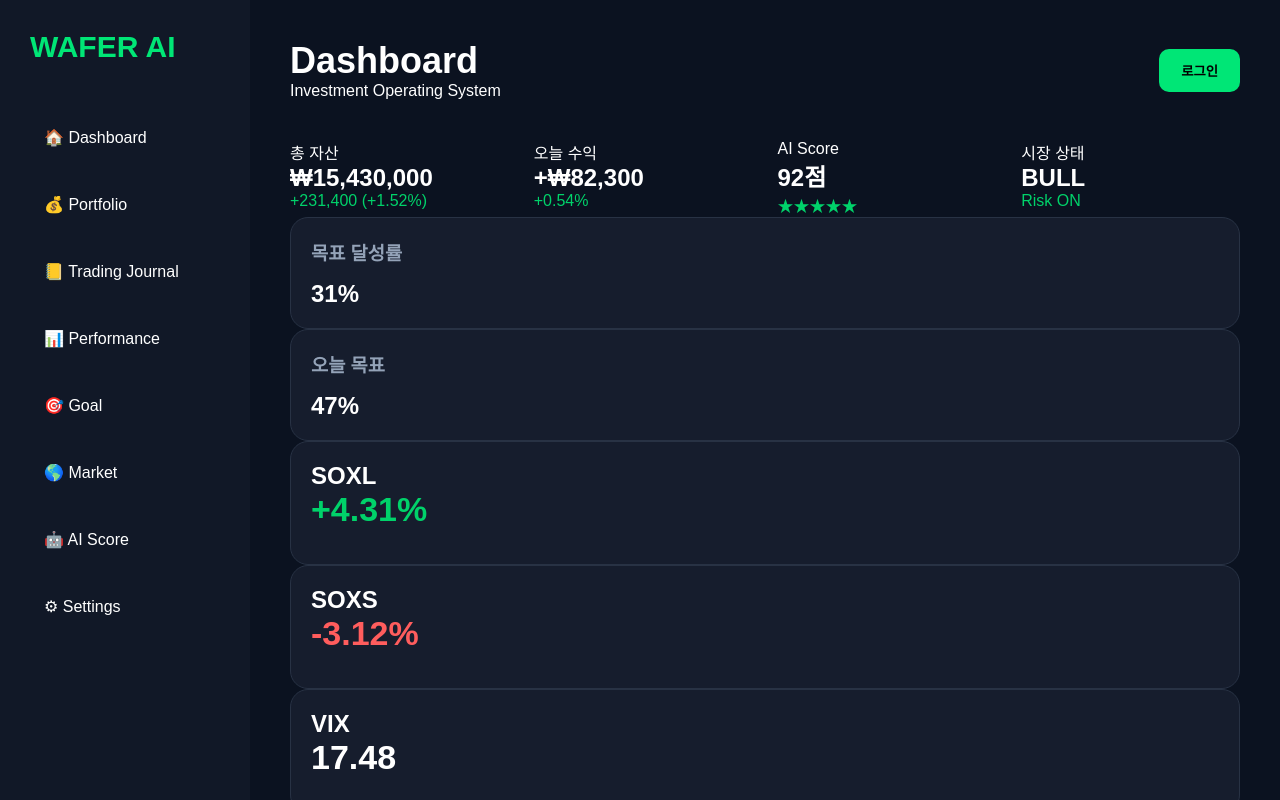
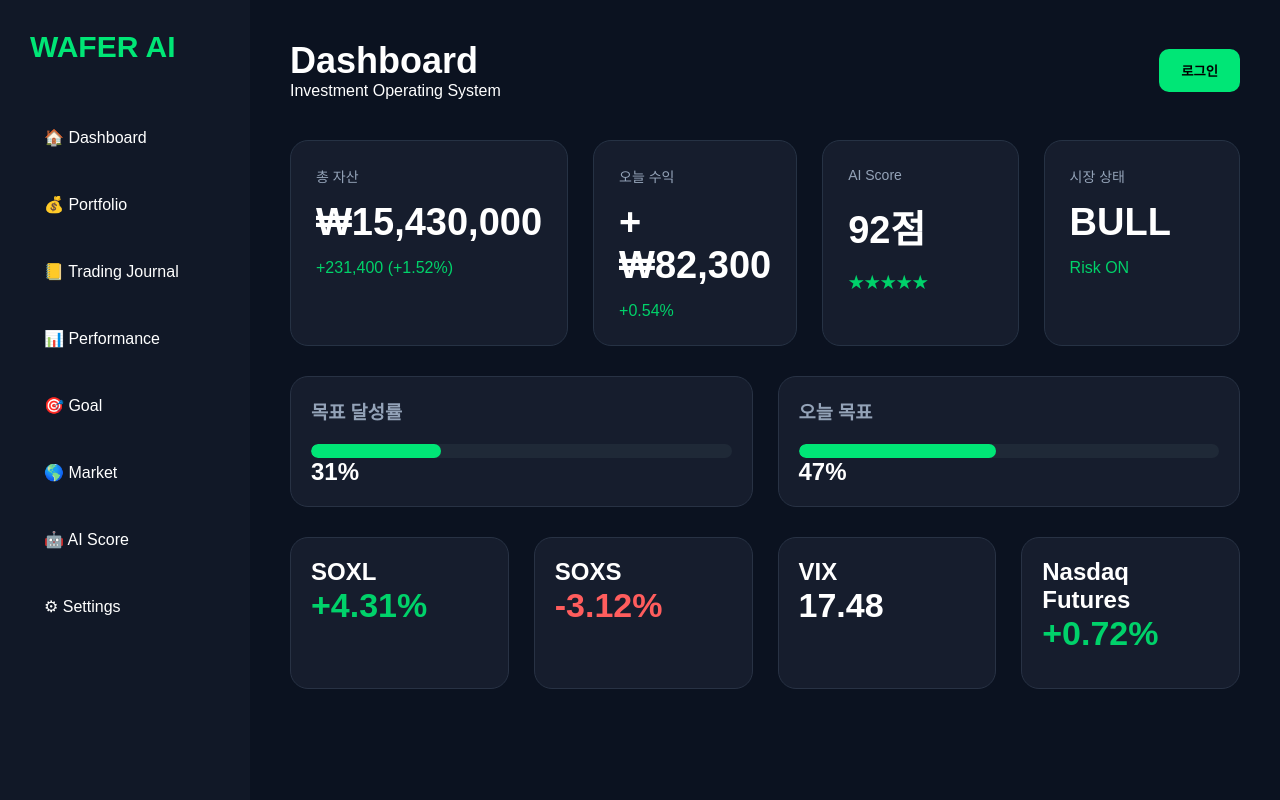
Before and after one commit to BvrPark/AI-stocks, a Next.js app in the folder frontend/: page / in a window 1280 px wide. Shown: the top 800 px of the page. Built offline with nearby package versions, Linux system fonts and the light colour scheme.

Commit message:
Update globals.css

```diff
--- a/frontend/app/globals.css
+++ b/frontend/app/globals.css
@@ -181,3 +181,87 @@ font-size:34px;
 margin-bottom:15px;
 
 }
+
+.kpi-card{
+
+background:#161d2d;
+
+padding:25px;
+
+border-radius:18px;
+
+border:1px solid #263244;
+
+transition:.3s;
+
+}
+
+.kpi-card:hover{
+
+transform:translateY(-6px);
+
+}
+
+.kpi-title{
+
+font-size:14px;
+
+color:#94a3b8;
+
+}
+
+.kpi-card h2{
+
+font-size:38px;
+
+margin:15px 0;
+
+}
+
+.grid2{
+
+margin-top:30px;
+
+display:grid;
+
+grid-template-columns:1fr 1fr;
+
+gap:25px;
+
+}
+
+.progress{
+
+margin-top:20px;
+
+height:14px;
+
+background:#1f2937;
+
+border-radius:30px;
+
+overflow:hidden;
+
+}
+
+.progress-bar{
+
+height:100%;
+
+background:#00E676;
+
+border-radius:30px;
+
+}
+
+.market{
+
+margin-top:30px;
+
+display:grid;
+
+grid-template-columns:repeat(4,1fr);
+
+gap:25px;
+
+}
```
